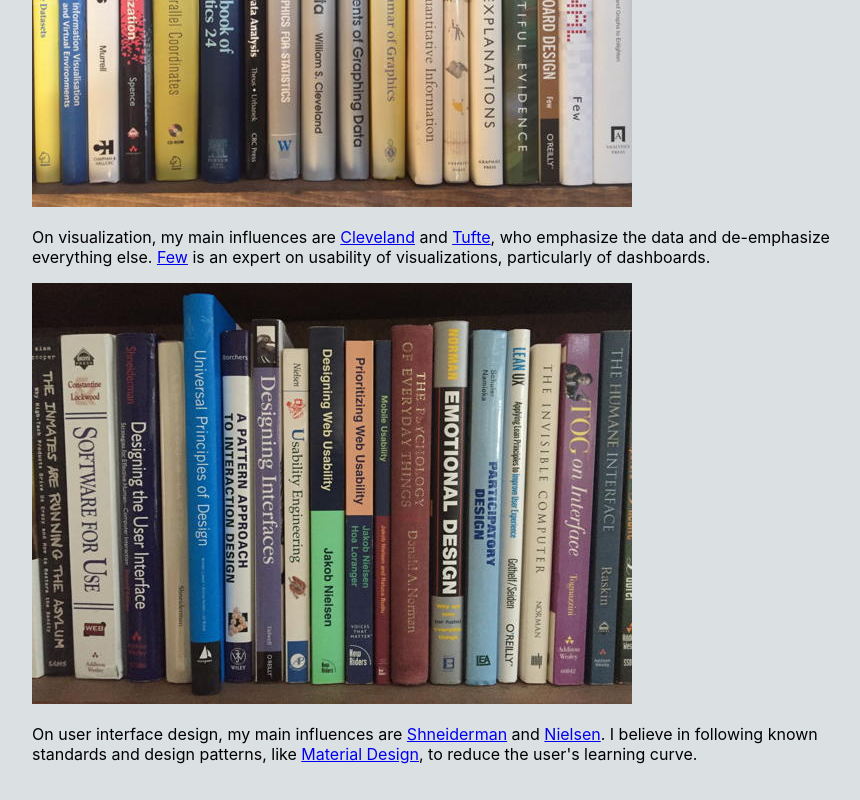
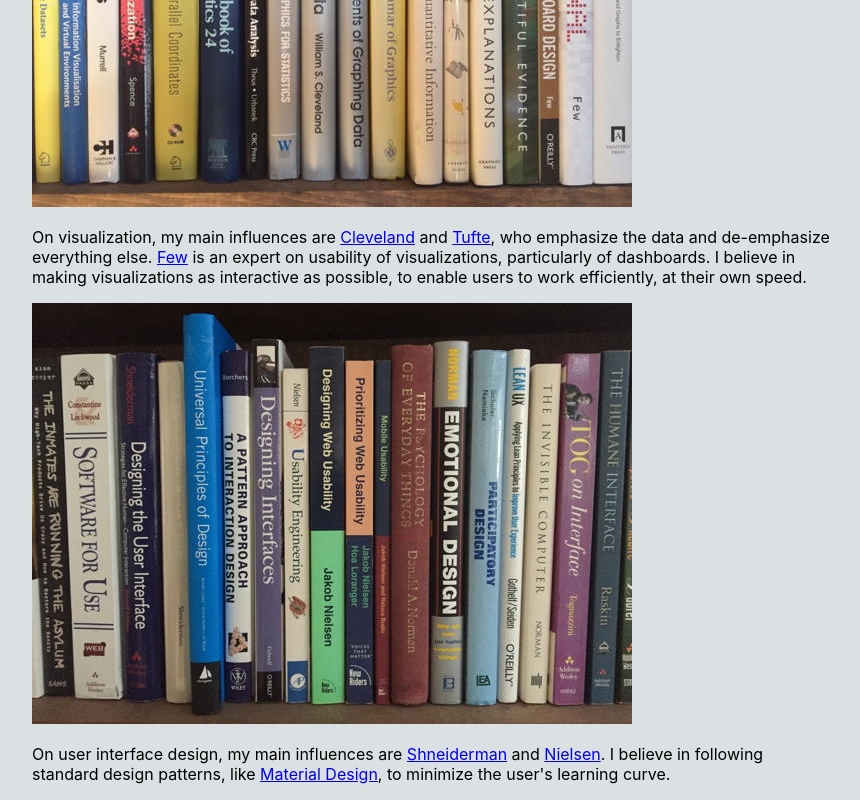
Before and after one commit to hemanrobinson/hemanrobinson.github.io, a React (Create React App) app: page / in a window 1280 px wide. Shown: the part 1164-1964 px from the top of the page, without its empty margins (208-1068 px from the left). Built offline with nearby package versions, Linux system fonts and the light colour scheme.

Commit message:
improve text

```diff
--- a/src/App.js
+++ b/src/App.js
@@ -34,13 +34,13 @@
                     <img alt="Inspiration: Visualization" src="inspiration0.jpg"/>
                 </p>
                 <p>
-                On visualization, my main influences are <a href="https://www.stat.purdue.edu/~wsc/">Cleveland</a> and <a href="https://www.edwardtufte.com/tufte/">Tufte</a>, who emphasize the data and de-emphasize everything else.  <a href="https://www.perceptualedge.com">Few</a> is an expert on usability of visualizations, particularly of dashboards.
+                On visualization, my main influences are <a href="https://www.stat.purdue.edu/~wsc/">Cleveland</a> and <a href="https://www.edwardtufte.com/tufte/">Tufte</a>, who emphasize the data and de-emphasize everything else.  <a href="https://www.perceptualedge.com">Few</a> is an expert on usability of visualizations, particularly of dashboards.  I believe in making visualizations as interactive as possible, to enable users to work efficiently, at their own speed.
                 </p>
                 <p>
                     <img alt="Inspiration: Usability" src="inspiration1.jpg"/>
                 </p>
                 <p>
-                On user interface design, my main influences are <a href="http://www.cs.umd.edu/users/ben/">Shneiderman</a> and <a href="https://www.nngroup.com/people/jakob-nielsen/">Nielsen</a>.  I believe in following known standards and design patterns, like <a href="https://material.io">Material Design</a>, to reduce the user's learning curve.
+                On user interface design, my main influences are <a href="http://www.cs.umd.edu/users/ben/">Shneiderman</a> and <a href="https://www.nngroup.com/people/jakob-nielsen/">Nielsen</a>.  I believe in following standard design patterns, like <a href="https://material.io">Material Design</a>, to minimize the user's learning curve.
                 </p>
             </div>
         </div>
```
Also changed, not shown: 2 other files (tests, documents, lock files or other folders).
